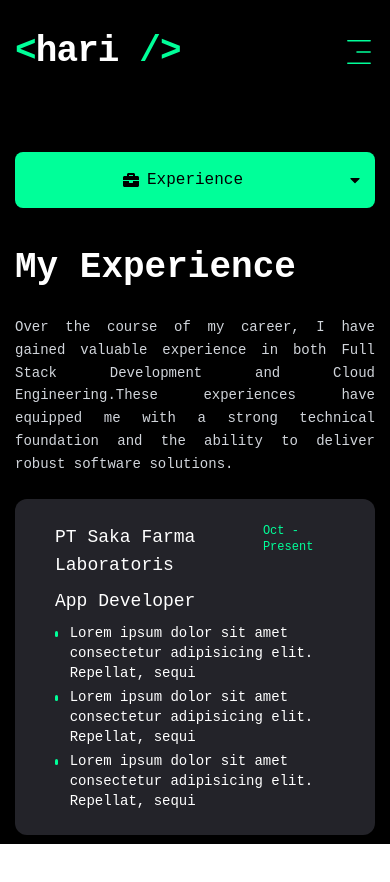
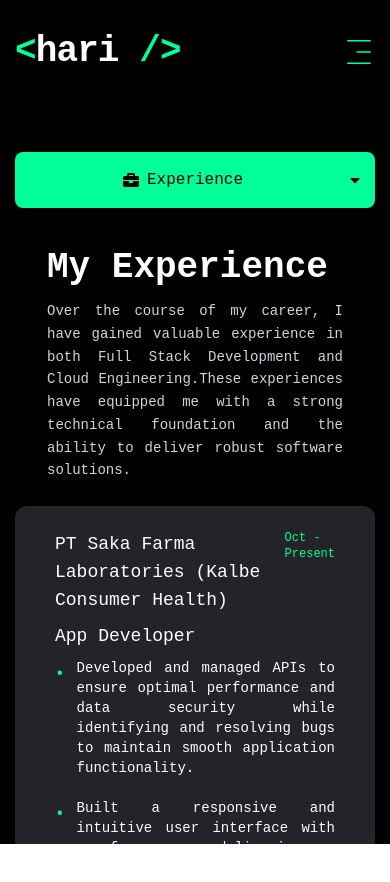
Before and after one commit to hhsaputraa/har-porto, a Next.js app: page /resume in a window 390 px wide. Shown: the top 882 px of the page. Built offline with nearby package versions, Linux system fonts and the light colour scheme.

Commit message:
update more responsive

```diff
--- a/app/page.jsx
+++ b/app/page.jsx
@@ -18,9 +18,9 @@ const Home = () => {
               Hello I'm <br /> <span class="text-accent">Hari Handika</span>
             </h1>
 
-            <p className="max-w-[500px] mb-9 text-white/80">
-              I'm active student in the 7th semester of the information system from Bina Sarana University <br />
-              interested in becoming a full-stack web developer and currently learning a lot to become one
+            <p className="max-w-[500px] mt-5 mx-8 xl:mx-0 mb-9 text-white/80 text-justify">
+              I'm an active student in the 7th semester of the information system from Bina Sarana University <br />
+              interested in becoming a full-stack web developer and currently learning a lot to become one.
             </p>
 
             {/* button */}
--- a/app/resume/page.jsx
+++ b/app/resume/page.jsx
@@ -2,12 +2,13 @@
 
 import { FaHtml5, FaCss3, FaReact, FaNodeJs, FaJsSquare, FaBootstrap, FaPhp } from "react-icons/fa";
 import { DiCodeigniter } from "react-icons/di";
-import { SiTailwindcss, SiNextdotjs, SiMysql, SiMongodb, SiGooglecloud, SiFirebase } from "react-icons/si";
+import { SiTailwindcss, SiNextdotjs, SiMysql, SiMongodb, SiGooglecloud, SiFirebase, SiGolang, SiPostgresql } from "react-icons/si";
 import { Tabs, TabsContent, TabsList, TabsTrigger } from "@/components/ui/tabs";
 import { Tooltip, TooltipContent, TooltipProvider, TooltipTrigger } from "@/components/ui/tooltip";
 import { ScrollArea } from "@/components/ui/scroll-area";
 import { motion } from "framer-motion";
 import { useState } from "react";
+import { FaGolang } from "react-icons/fa6";
 import { FaBriefcase, FaBusinessTime, FaGraduationCap, FaCode, FaCaretDown } from "react-icons/fa";
 import * as DropdownMenu from "@radix-ui/react-dropdown-menu";
 //Experience data
@@ -19,13 +20,13 @@ const experience = {
     "Over the course of my career, I have gained valuable experience in both Full Stack Development and Cloud Engineering.These experiences have equipped me with a strong technical foundation and the ability to deliver robust software solutions.",
   items: [
     {
-      company: "PT Saka Farma Laboratoris",
+      company: "PT Saka Farma Laboratories (Kalbe Consumer Health)",
       position: "App Developer",
       duration: "Oct - Present",
       detail: [
-        "Lorem ipsum dolor sit amet consectetur adipisicing elit. Repellat, sequi",
-        "Lorem ipsum dolor sit amet consectetur adipisicing elit. Repellat, sequi",
-        "Lorem ipsum dolor sit amet consectetur adipisicing elit. Repellat, sequi",
+        "Developed and managed APIs to ensure optimal performance and data security while identifying and resolving bugs to maintain smooth application functionality.",
+        "Built a responsive and intuitive user interface with a focus on delivering a seamless user experience, implementing Create, Read, Update, and Delete (CRUD) functionalities for effective data interaction.",
+        "Collaborated with other developers to plan new features and enhance overall application performance, ensuring continuous improvement and innovation.",
       ],
     },
 
@@ -33,16 +34,20 @@ const experience = {
       company: "JobsSukabumi App (self project)",
       position: "Fullstack Developer",
       duration: "Jul - Aug 2024",
-      detail: ["", "Lorem ipsum dolor sit amet consectetur adipisicing elit. Repellat, sequi", "Lorem ipsum dolor sit amet consectetur adipisicing elit. Repellat, sequi"],
+      detail: [
+        "Developed an intuitive and responsive user interface using modern web technologies, ensuring a seamless user experience across various devices.",
+        "Integrated AI from Google AI Studio to provide assisting administrators in obtaining precise job descriptions and improving job posting quality",
+        "Developed CRUD functionalities to enable users and administrators to manage job data, including adding, viewing, updating, and deleting job postings.",
+        "Implemented the system uses SMTP to send notifications to users regarding the status of their applications, whether accepted or rejected.",
+      ],
     },
     {
       company: "Bangkit Capstone Project",
       position: "Cloud Backend & Engineer",
       duration: "May - Jun 2024",
       detail: [
-        "Lorem ipsum dolor sit amet consectetur adipisicing elit. Repellat, sequi",
-        "Lorem ipsum dolor sit amet consectetur adipisicing elit. Repellat, sequi",
-        "Lorem ipsum dolor sit amet consectetur adipisicing elit. Repellat, sequi",
+        " Successfully built and implemented scalable backend services at GCP using Cloud Run services, ensuring high availability and optimal performance.",
+        " Implemented cost optimization strategies at GCP, effectively reducing monthly expenses from $23 to $15. This resulted in cost savings for the project.",
       ],
     },
   ],
@@ -158,6 +163,14 @@ const skills = {
       icon: <SiNextdotjs />,
       name: "Next Js",
     },
+    {
+      icon: <FaGolang />, // Tambahkan Golang
+      name: "Golang",
+    },
+    {
+      icon: <SiPostgresql />, // Tambahkan PostgreSQL
+      name: "PostgreSQL",
+    },
   ],
 };
 
@@ -247,8 +260,8 @@ const Resume = () => {
             {/* experience */}
             <TabsContent value="experience" className="w-full">
               <div className="flex flex-col text-left">
-                <h3 className="text-4xl font-bold mb-7">{experience.title}</h3>
-                <p className="text-gray-300 mx-auto mb-6 text-justify text-sm md:text-base lg:text-lg leading-relaxed break-words">{experience.description}</p>
+                <h3 className="text-4xl font-bold mb-3 mx-8 md:mx-auto">{experience.title}</h3>
+                <p className="text-gray-300 mx-8 md:mx-auto mb-6 text-justify text-sm md:text-base lg:text-lg leading-relaxed break-words">{experience.description}</p>
                 <ScrollArea className="h-[400px] overflow-y-auto">
                   <ul className="grid grid-cols-1 lg:grid-cols-1 gap-6">
                     {experience.items.map((item, index) => {
@@ -263,7 +276,8 @@ const Resume = () => {
                             {item.detail.map((detail, detailIndex) => (
                               <div key={detailIndex} className="flex items-center gap-3">
                                 {/* dot */}
-                                <span className="w-[6px] h-[6px] rounded-full bg-accent mt-2 self-start"></span> <p className="text-sm lg:text-base">{detail}</p>
+                                <span className="text-accent self-start">•</span>
+                                <p className="text-sm lg:text-base mb-4 text-justify">{detail}</p>
                               </div>
                             ))}
                           </div>
@@ -276,7 +290,7 @@ const Resume = () => {
             </TabsContent>
             {/* non it */}
             <TabsContent value="nonit" className="w-full">
-              <div className="flex flex-col gap-[30px] text-left">
+              <div className="flex flex-col gap-[30px] text-left md:text-center">
                 <h3 className="text-4xl font-bold">{nonit.title}</h3>
                 <p className="max-w-[600px] text-white/60 mx-auto xl:mx-0">{nonit.description}</p>
                 <ScrollArea className="h-[400px]">
--- a/components/MobileNav.jsx
+++ b/components/MobileNav.jsx
@@ -1,5 +1,6 @@
 "use client";
 
+import { useState } from "react"; // Import useState
 import { Sheet, SheetContent, SheetTrigger } from "@/components/ui/sheet";
 import { usePathname } from "next/navigation";
 import Link from "next/link";
@@ -26,15 +27,25 @@ const links = [
 
 const MobileNav = () => {
   const pathname = usePathname();
+  const [isOpen, setIsOpen] = useState(false); // State untuk mengontrol Sheet
+
+  const handleLinkClick = () => {
+    setIsOpen(false); // Menutup Sheet saat link diklik
+  };
+
   return (
-    <Sheet>
-      <SheetTrigger className="flex justify-center items-center">
+    <Sheet open={isOpen} onOpenChange={setIsOpen}>
+      {" "}
+      {/* Mengontrol open dari Sheet */}
+      <SheetTrigger className="flex justify-center items-center" onClick={() => setIsOpen(true)}>
         <CiMenuFries className="text-[32px] text-accent" />
       </SheetTrigger>
       <SheetContent className="flex flex-col overflow-y-auto">
         {/* logo */}
         <div className="mt-32 mb-40 text-center text-2xl">
-          <Link href="/">
+          <Link href="/" onClick={handleLinkClick}>
+            {" "}
+            {/* Menutup Sheet saat logo diklik */}
             <h1 className="text-4xl font-primary font-bold tracking-tight">
               <span className="text-accent"> &lt;</span>
               hari&nbsp;
@@ -46,7 +57,12 @@ const MobileNav = () => {
         <nav className="flex flex-col justify-center items-center gap-8">
           {links.map((link, index) => {
             return (
-              <Link href={link.path} key={index} className={`${link.path === pathname && "text-accent border-b-2 border-accent"} text-xl capitalize hover:text-accent transition-all`}>
+              <Link
+                href={link.path}
+                key={index}
+                onClick={handleLinkClick} // Menutup Sheet saat link diklik
+                className={`${link.path === pathname && "text-accent border-b-2 border-accent"} text-xl capitalize hover:text-accent transition-all`}
+              >
                 {link.name}
               </Link>
             );
--- a/components/Photo.jsx
+++ b/components/Photo.jsx
@@ -5,31 +5,33 @@ import Image from "next/image";
 
 const Photo = () => {
   return (
-    <div className="w-full h-full relative">
+    <div className="w-full h-full relative flex justify-center items-center">
       <motion.div
         initial={{ opacity: 0 }}
         animate={{
           opacity: 1,
           transition: { delay: 2, duration: 0.4, ease: "easeIn" },
         }}
+        className="relative"
       >
-        {/* image */}
+        {/* Gambar */}
         <motion.div
           initial={{ opacity: 0 }}
           animate={{
             opacity: 1,
             transition: { delay: 2.4, duration: 0.4, ease: "easeInOut" },
           }}
-          className="w-[298px] h-[298px] xl:w-[498px] xl:h-[498px] mix-blend-lighten absolute"
+          className="w-[200px] h-[200px] md:w-[350px] md:h-[350px] xl:w-[498px] xl:h-[498px] mix-blend-lighten absolute top-1/2 left-1/2 transform -translate-x-1/2 -translate-y-1/2"
         >
-          <Image src="/assets/pp.png" priority quality={100} fill alt="" className="object-contain" />
+          <Image src="/assets/pp.png" priority quality={100} fill alt="Profile picture" className="object-contain rounded-full" />
         </motion.div>
-        {/* cicle */}
-        <motion.svg className="w-[300px] xl:w-[506px] h-[300px] xl:h-[506px]" fill="transparent" viewBox="0 0 506 506" xmlns="http://www.w3.org/2000/svg">
+
+        {/* Lingkaran */}
+        <motion.svg className="w-[220px] md:w-[400px] xl:w-[550px] h-[220px] md:h-[400px] xl:h-[550px]" fill="transparent" viewBox="0 0 220 220" xmlns="http://www.w3.org/2000/svg">
           <motion.circle
-            cx="253"
-            cy="253"
-            r="250"
+            cx="110"
+            cy="110"
+            r="105"
             stroke="#00ff99"
             strokeWidth="4"
             strokeLinecap="round"
```
